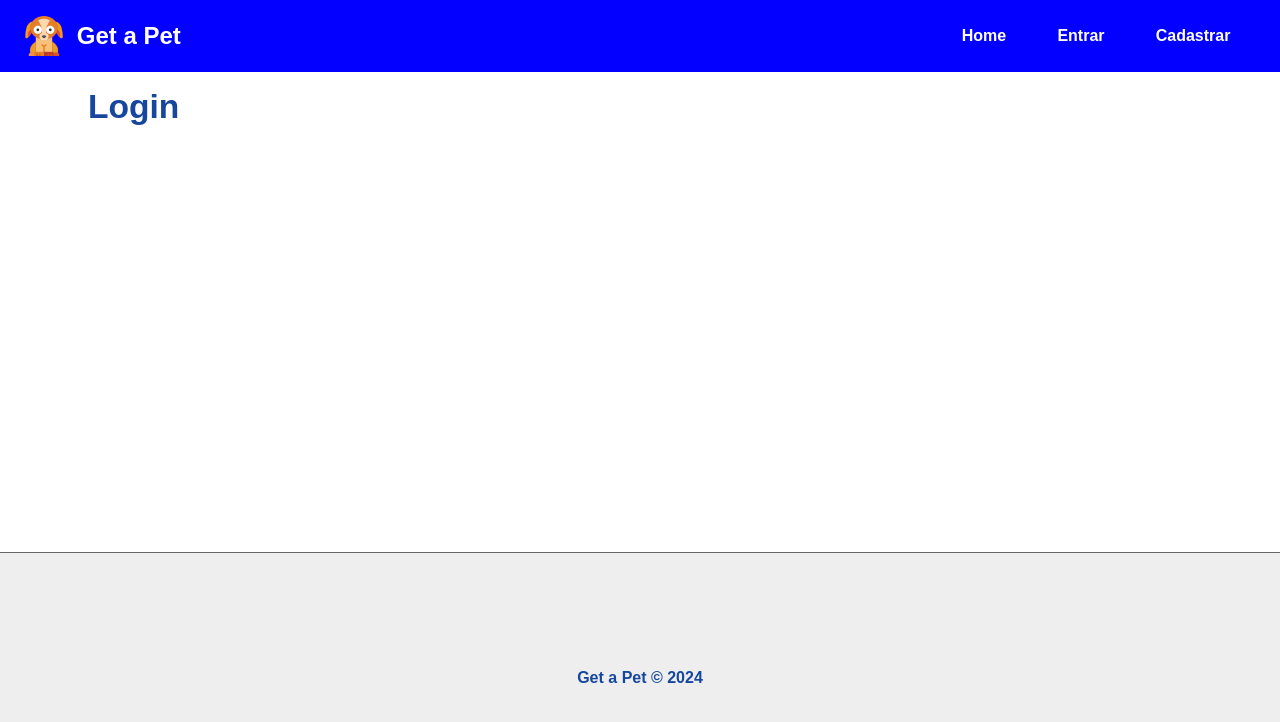
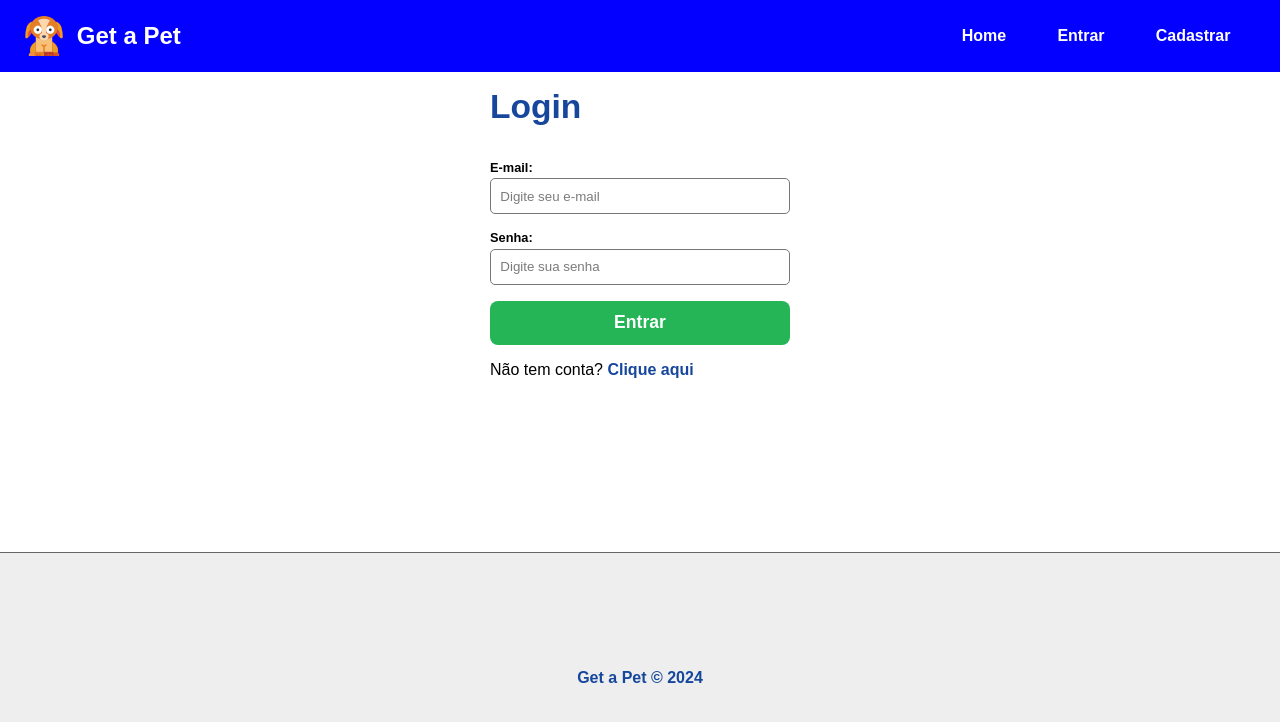
Before and after one commit to adaoma11/react-restful-get-a-pet-frontend, a React (Create React App) app: page /login in a window 1280 px wide. Shown: the top 722 px of the page. Built offline with nearby package versions, Linux system fonts and the light colour scheme.

Commit message:
feat: add user login feature

```diff
--- a/src/components/pages/Auth/Login.js
+++ b/src/components/pages/Auth/Login.js
@@ -1,7 +1,47 @@
+import { useState, useContext } from "react";
+import { Link } from "react-router-dom";
+import Input from "../../form/Input";
+import styles from "../../form/Form.module.css";
+
+// contexts
+import { Context } from "../../../context/UserContext";
+
 function Login() {
+    const [user, setUser] = useState({});
+    const { login } = useContext(Context);
+
+    function onChangeHandler(e) {
+        setUser({ ...user, [e.target.name]: e.target.value });
+    }
+
+    function submitHandler(e) {
+        e.preventDefault();
+        login(user);
+    }
     return (
-        <section>
+        <section className={styles.form_container}>
             <h1>Login</h1>
+
+            <form onSubmit={submitHandler}>
+                <Input
+                    text="E-mail"
+                    type="email"
+                    name="email"
+                    placeholder="Digite seu e-mail"
+                    handleOnChange={onChangeHandler}
+                />
+                <Input
+                    text="Senha"
+                    type="password"
+                    name="password"
+                    placeholder="Digite sua senha"
+                    handleOnChange={onChangeHandler}
+                />
+                <input type="submit" value="Entrar" />
+            </form>
+            <p>
+                Não tem conta? <Link to="/register">Clique aqui</Link>
+            </p>
         </section>
     );
 }
--- a/src/components/pages/Auth/Register.js
+++ b/src/components/pages/Auth/Register.js
@@ -10,7 +10,7 @@
     const [user, setUser] = useState({});
     const { register } = useContext(Context);
 
-  function changeHandler(e) {
+    function onChangeHandler(e) {
         setUser({ ...user, [e.target.name]: e.target.value });
     }
 
@@ -28,35 +28,35 @@
                     type="text"
                     name="name"
                     placeholder="Digite seu nome"
-          handleOnChange={changeHandler}
+                    handleOnChange={onChangeHandler}
                 />
                 <Input
                     text="E-mail"
                     type="email"
                     name="email"
                     placeholder="Digite seu e-mail"
-          handleOnChange={changeHandler}
+                    handleOnChange={onChangeHandler}
                 />
                 <Input
                     text="Telefone"
                     type="phone"
                     name="phone"
                     placeholder="(99) 99999-9999"
-          handleOnChange={changeHandler}
+                    handleOnChange={onChangeHandler}
                 />
                 <Input
                     text="Senha"
                     type="password"
                     name="password"
                     placeholder="Digite uma senha"
-          handleOnChange={changeHandler}
+                    handleOnChange={onChangeHandler}
                 />
                 <Input
                     text="Confirmação de senha"
                     type="password"
                     name="confirmpassword"
                     placeholder="Confirme a senha"
-          handleOnChange={changeHandler}
+                    handleOnChange={onChangeHandler}
                 />
                 <input type="submit" value="cadastrar" />
             </form>
--- a/src/context/UserContext.js
+++ b/src/context/UserContext.js
@@ -4,10 +4,10 @@
 const Context = createContext();
 
 function UserProvider({ children }) {
-    const { authenticated, register, logout } = useAuth();
+    const { authenticated, register, logout, login } = useAuth();
 
     return (
-        <Context.Provider value={{ authenticated, register, logout }}>
+        <Context.Provider value={{ authenticated, register, logout, login }}>
             {children}
         </Context.Provider>
     );
--- a/src/hooks/useAuth.js
+++ b/src/hooks/useAuth.js
@@ -40,6 +40,23 @@
         navigate("/");
     }
 
+    async function login(user) {
+        let msgText = "Login realizado com sucesso";
+        let msgType = "success";
+
+        try {
+            const data = await api
+                .post("/users/login", user)
+                .then((response) => response.data);
+
+            await authUser(data);
+        } catch (err) {
+            msgText = err.response.data.message;
+            msgType = "error";
+        }
+        setFlashMessage(msgText, msgType);
+    }
+
     function logout() {
         const msgText = "Logout realizado com sucesso";
         const msgType = "success";
@@ -52,5 +69,5 @@
         setFlashMessage(msgText, msgType);
     }
 
-    return { authenticated, register, logout };
+    return { authenticated, register, logout, login };
 }
```
Lines whose indentation alone changed are shown as unchanged.
